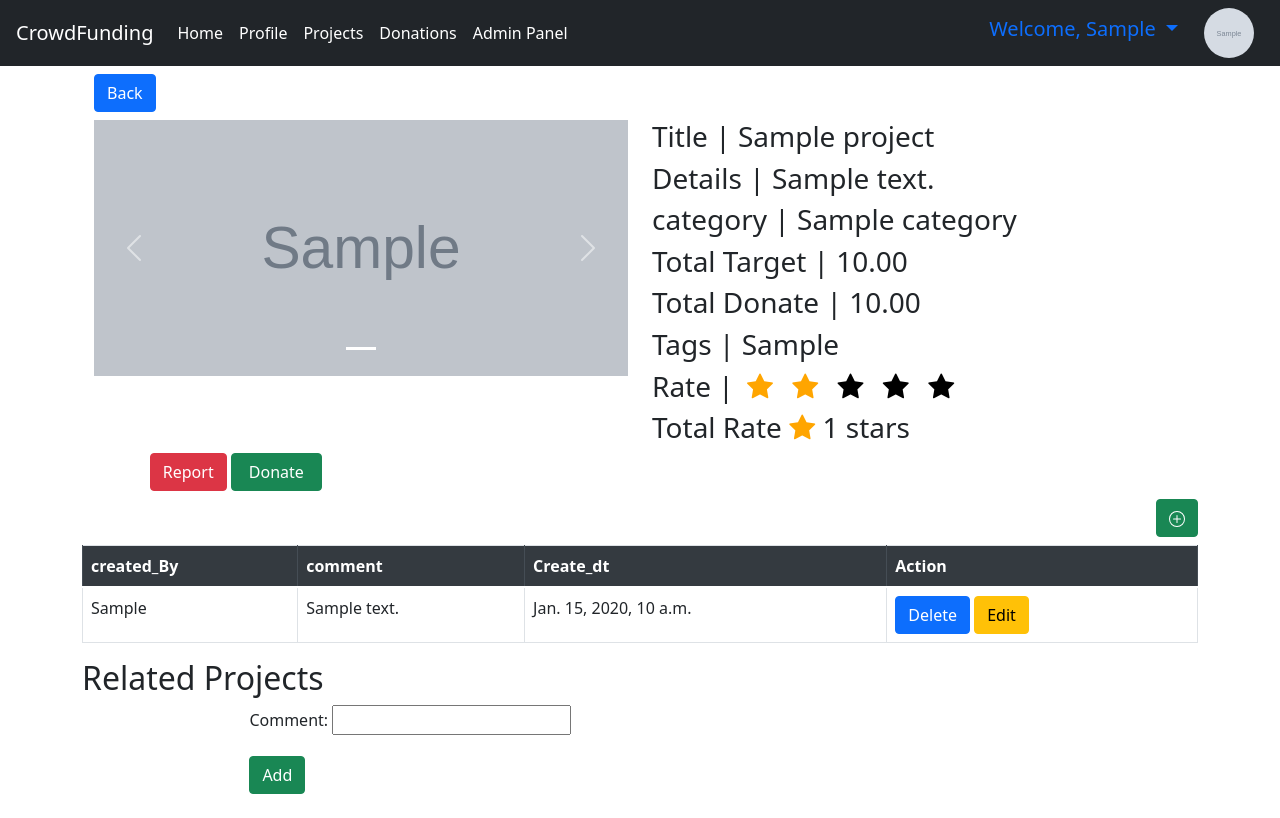
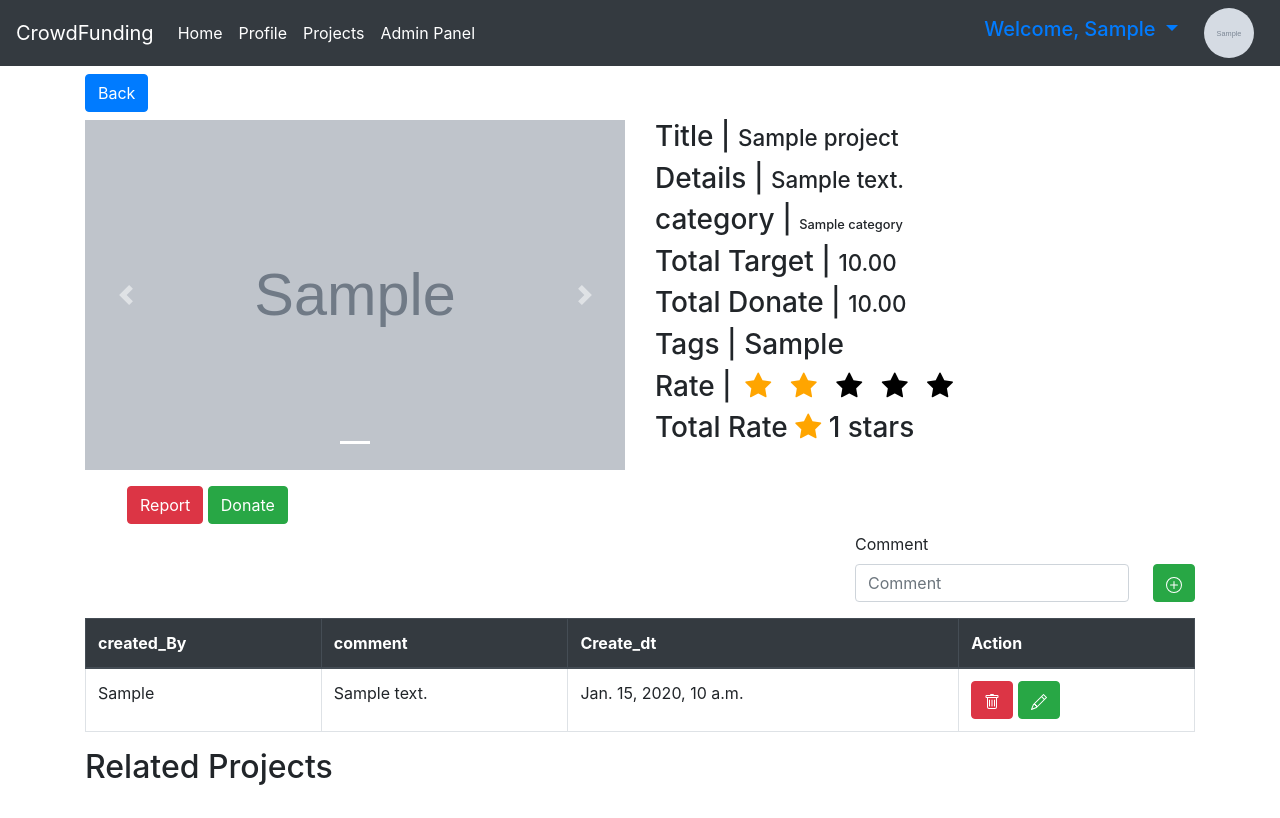
Before and after one commit to ahmedmumdouh/CrowdFundingApp, a Django app: page /projects/view/1 in a window 1280 px wide. Before the commit the page ends 794 px from the top, so only its background shows below. Run offline with Django 3.2, Linux system fonts and the light colour scheme; a user stored in the database is signed in; tables that the repository leaves empty hold one stand-in row (values such as "Sample post"); grey boxes marked "Sample" are stand-in pictures; some libraries are stand-ins or nearby versions.

Commit message:
ui-enhancements

```diff
--- a/CrowdFunding/CrowdFunding/settings.py
+++ b/CrowdFunding/CrowdFunding/settings.py
@@ -101,8 +101,8 @@ DATABASES = {
     'default': {
         'ENGINE': 'django.db.backends.mysql',
         'NAME': 'django_project',
-        'USER': 'mamdouh',
-        'PASSWORD': '123',
+        'USER': 'montaser',
+        'PASSWORD': '12345',
         'HOST': '127.0.0.1',
     }
 }
--- a/CrowdFunding/home/templates/home/base.html
+++ b/CrowdFunding/home/templates/home/base.html
@@ -6,7 +6,7 @@
     <meta name="viewport" content="width=device-width, initial-scale=1.0">
 
     <!-- project_page scripts start -->
-
+    <title>CrowdFunding</title>
     <script src="http://code.jquery.com/jquery-1.11.0.min.js"></script>
     <link rel="stylesheet" href="https://cdnjs.cloudflare.com/ajax/libs/font-awesome/4.7.0/css/font-awesome.min.css">
     <link rel="stylesheet" href="https://cdnjs.cloudflare.com/ajax/libs/font-awesome/4.7.0/css/font-awesome.min.css">
--- a/CrowdFunding/projects/static/projects/css/custom.css
+++ b/CrowdFunding/projects/static/projects/css/custom.css
@@ -8,11 +8,13 @@ div.carousel::after{
     background-color: rgba(0,0,0,0.1);
 }
 
-div.carousel .carousel-inner .carousel-item img{
-    width: 100vw;
-    max-height: 20vw;
-}
-
 .checked {
     color: orange;
   }
+
+.my_btn {
+    background-color: transparent !important;
+    border: none !important;
+    outline: none;
+
+}
--- a/CrowdFunding/projects/templates/projects/my_projects.html
+++ b/CrowdFunding/projects/templates/projects/my_projects.html
@@ -29,7 +29,7 @@
                 <th>details</th>
                 <th>category</th>
                 <th>total target</th>
-                <th>Show</th>
+                <th>actions</th>
             </tr>
         </thead>
         <tbody>
--- a/CrowdFunding/projects/templates/projects/view.html
+++ b/CrowdFunding/projects/templates/projects/view.html
@@ -2,34 +2,9 @@
 {% load bootstrap4 %}
 {% load static %}
 {% block is_authenticated %}
-
-<div class="container">
-    <style>
-        .checked {
-            color: orange;
-        }
-
-        .my_btn {
-            background-color: inherit !important;
-            border: 0 !important;
-
-        }
-    </style>
-
-
-    <div>
-        <link rel="stylesheet"
-            href="https://cdnjs.cloudflare.com/ajax/libs/font-awesome/4.7.0/css/font-awesome.min.css">
-        <link rel="stylesheet" href="https://cdn.jsdelivr.net/npm/bootstrap@4.5.3/dist/css/bootstrap.min.css"
-            integrity="sha384-TX8t27EcRE3e/ihU7zmQxVncDAy5uIKz4rEkgIXeMed4M0jlfIDPvg6uqKI2xXr2" crossorigin="anonymous">
-
-        <!-- Latest compiled and minified CSS -->
-        <link href="https://cdn.jsdelivr.net/npm/bootstrap@5.0.0-beta2/dist/css/bootstrap.min.css" rel="stylesheet"
-            integrity="sha384-BmbxuPwQa2lc/FVzBcNJ7UAyJxM6wuqIj61tLrc4wSX0szH/Ev+nYRRuWlolflfl" crossorigin="anonymous">
 <div class="container mt-2">
     <a href="{% url 'projects' %}" class="btn btn-primary mb-2">Back</a>
     <div class="row">
-
         <div class="col-6 ">
             <div id="carouselExampleIndicators" class="carousel slide" data-ride="carousel">
                 <ol class="carousel-indicators">
@@ -41,7 +16,9 @@
                 <div class="carousel-inner">
                         {% for image in images %}
                         <div class="carousel-item {% if forloop.counter0 == 0  %} active {%endif%}">
-                                <img src="/media/{{image.image}}" class="img-fluid" alt="">
+                            <img style="height: 350px;
+                            max-height: 100%;
+                            width: 100vw;" src="/media/{{image.image}}" class="img-fluid" alt="">
                             </div>
                             {% endfor %}
                         </div>
@@ -58,11 +35,13 @@
                     </div>
                 </div>
                 <div class="col-md-6 col-12">
-                    <h3>Title | {{project.title}}</h3>
-                    <h3>Details | {{project.details}}</h3>
-                    <h3>category | {{category.name}}</h3>
-                    <h3>Total Target | {{project.total_target}}</h3>
-                    <h3>Total Donate | {{project.total_donate}}</h3>
+                    <h3>Title | <span style="font-size: 0.8em;">{{project.title}}</span></h3>
+                    <h3>Details | <span style="font-size: 0.8em;">{{project.details}}</span></h3>
+                    <h3>category | <span style="font-size: 0.8rem;">{{category.name}}</span></h3>
+                    <h3>Total Target | <span style="font-size: 0.8em;">{{project.total_target}}</span></h3>
+                    <h3>Total Donate | <span style="font-size: 0.8em;">
+                        {{project.total_donate}}
+                    </span></h3>
 
                     <h3>Tags | {% for tag in tags %} {{tag.tag}} {% endfor %}</h3>
                     <h3>Rate |
@@ -103,7 +82,7 @@
 
 
                 </div>
-                <div style="margin-left:5%;">
+                <div class="mt-3" style="margin-left:5%;">
 
                     <button type="button" class="btn btn-danger" data-toggle="modal" data-target="#exampleModall">
                         Report
@@ -111,7 +90,7 @@
 
 
 
-                    <button id="second" type="button" class="  col-1 col-md-1 btn btn-success" data-toggle="modal"
+                    <button id="second" type="button" class="btn btn-success" data-toggle="modal"
                         data-target="#exampleModal">Donate </button>
 
 
@@ -142,19 +121,27 @@
 
             </div>
         </div>
-    </div>
+<!-- </div> -->
 
 
     <!--  -->
-    <div class="my-2">
-
-        <a class="btn btn-success mb-2 float-right" href="{% url 'new_comment' project.id %}"><svg
+    <div class="container  my-2">
+        <form method="POST" novalidate class="float-right d-flex justify-content-center align-items-center">
+            {% csrf_token %}
+            {% bootstrap_form form %}
+            <button type="submit" class=" ml-4 mt-3 btn btn-success">
+                <svg
                 xmlns="http://www.w3.org/2000/svg" width="16" height="16" fill="currentColor" class="bi bi-plus-circle"
                 viewBox="0 0 16 16">
                 <path d="M8 15A7 7 0 1 1 8 1a7 7 0 0 1 0 14zm0 1A8 8 0 1 0 8 0a8 8 0 0 0 0 16z" />
                 <path
                     d="M8 4a.5.5 0 0 1 .5.5v3h3a.5.5 0 0 1 0 1h-3v3a.5.5 0 0 1-1 0v-3h-3a.5.5 0 0 1 0-1h3v-3A.5.5 0 0 1 8 4z" />
-            </svg></a>
+            </svg>
+            </button>
+
+        </form>
+
+
 
 
 
@@ -183,8 +170,17 @@
                     {% if comm.user_id_id == current_user.id %}
 
 
-                    <a class="btn btn-primary" href="{% url 'delete_comment' project.id  comm.id%}">Delete</a>
-                    <a class="btn btn-warning" href=" {% url 'edit_comment' project.id comm.id %}">Edit</a>
+                    <a class="btn btn-danger" href="{% url 'delete_comment' project.id  comm.id%}">
+                        <svg xmlns="http://www.w3.org/2000/svg" width="16" height="16" fill="currentColor" class="bi bi-trash" viewBox="0 0 16 16">
+                            <path d="M5.5 5.5A.5.5 0 0 1 6 6v6a.5.5 0 0 1-1 0V6a.5.5 0 0 1 .5-.5zm2.5 0a.5.5 0 0 1 .5.5v6a.5.5 0 0 1-1 0V6a.5.5 0 0 1 .5-.5zm3 .5a.5.5 0 0 0-1 0v6a.5.5 0 0 0 1 0V6z"/>
+                            <path fill-rule="evenodd" d="M14.5 3a1 1 0 0 1-1 1H13v9a2 2 0 0 1-2 2H5a2 2 0 0 1-2-2V4h-.5a1 1 0 0 1-1-1V2a1 1 0 0 1 1-1H6a1 1 0 0 1 1-1h2a1 1 0 0 1 1 1h3.5a1 1 0 0 1 1 1v1zM4.118 4 4 4.059V13a1 1 0 0 0 1 1h6a1 1 0 0 0 1-1V4.059L11.882 4H4.118zM2.5 3V2h11v1h-11z"/>
+                        </svg>
+                    </a>
+                    <a class="btn btn-success" href=" {% url 'edit_comment' project.id comm.id %}">
+                        <svg xmlns="http://www.w3.org/2000/svg" width="16" height="16" fill="currentColor" class="bi bi-pencil" viewBox="0 0 16 16">
+                            <path d="M12.146.146a.5.5 0 0 1 .708 0l3 3a.5.5 0 0 1 0 .708l-10 10a.5.5 0 0 1-.168.11l-5 2a.5.5 0 0 1-.65-.65l2-5a.5.5 0 0 1 .11-.168l10-10zM11.207 2.5 13.5 4.793 14.793 3.5 12.5 1.207 11.207 2.5zm1.586 3L10.5 3.207 4 9.707V10h.5a.5.5 0 0 1 .5.5v.5h.5a.5.5 0 0 1 .5.5v.5h.293l6.5-6.5zm-9.761 5.175-.106.106-1.528 3.821 3.821-1.528.106-.106A.5.5 0 0 1 5 12.5V12h-.5a.5.5 0 0 1-.5-.5V11h-.5a.5.5 0 0 1-.468-.325z"/>
+                        </svg>
+                    </a>
 
 
                     {% else %}
@@ -240,18 +236,19 @@
         </table>
 
     </div>
-
-    <div class="row">
-        <h2>
+    <div class="container my-2">
+        <h2 class="mb-4">
             Related Projects
         </h2>
+        <div class="row">
+
             {% for images in related_projects_images %}
             <div class="col-md-3 col-12">
-            <div class="card">
-                <img class="card-img-top" src="/media/{{images.image}}" alt="Card image cap">
+                <div class="card" style="height: 318px;">
+                    <img style="max-height: 140px; height: 140px;" class="card-img-top" src="/media/{{images.image}}" alt="Card image cap">
                     <div class="card-body">
                         <h5 class="card-title">{{images.project.title}}</h5>
-                    <p class="card-text">{{images.project.details}}</p>
+                        <p class="card-text">{{images.project.details|slice:50}}...</p>
                         <a href="{% url 'viewProject' images.project_id %}" class="btn btn-link">View Project</a>
                     </div>
 
@@ -259,14 +256,7 @@
             </div>
             {% endfor %}
         </div>
-
-
-    <form method="POST" novalidate style="margin-left: 15%;display: inline-block;">
-        {% csrf_token %}
-        {{form.as_p}}
-        <button type="submit" class="btn btn-success">Add</button>
-
-    </form>
+    </div>
 </div>
 <!--/**********************************************************************-->
 
--- a/CrowdFunding/pusers/templates/pusers/user_nav.html
+++ b/CrowdFunding/pusers/templates/pusers/user_nav.html
@@ -15,9 +15,6 @@
             </li>
             <li class="nav-item active">
                 <a class="nav-link" href="{% url 'projects' %}">Projects <span class="sr-only">(current)</span></a>
-            </li>
-            <li class="nav-item active">
-                <a class="nav-link" href="#">Donations <span class="sr-only">(current)</span></a>
             </li>
 
 
```
Also changed, not shown: CrowdFunding/comments/templates/edit_comment.html (+15 -8 lines), CrowdFunding/home/views.py (+57 -0 lines), CrowdFunding/comments/migrations/0001_initial.py (deleted), CrowdFunding/home/migrations/0001_initial.py (deleted), CrowdFunding/projects/migrations/0001_initial.py (deleted), CrowdFunding/pusers/migrations/0001_initial.py (deleted), CrowdFunding/reports/migrations/0001_initial.py (deleted), README.md. Lines whose indentation alone changed are shown as unchanged.
